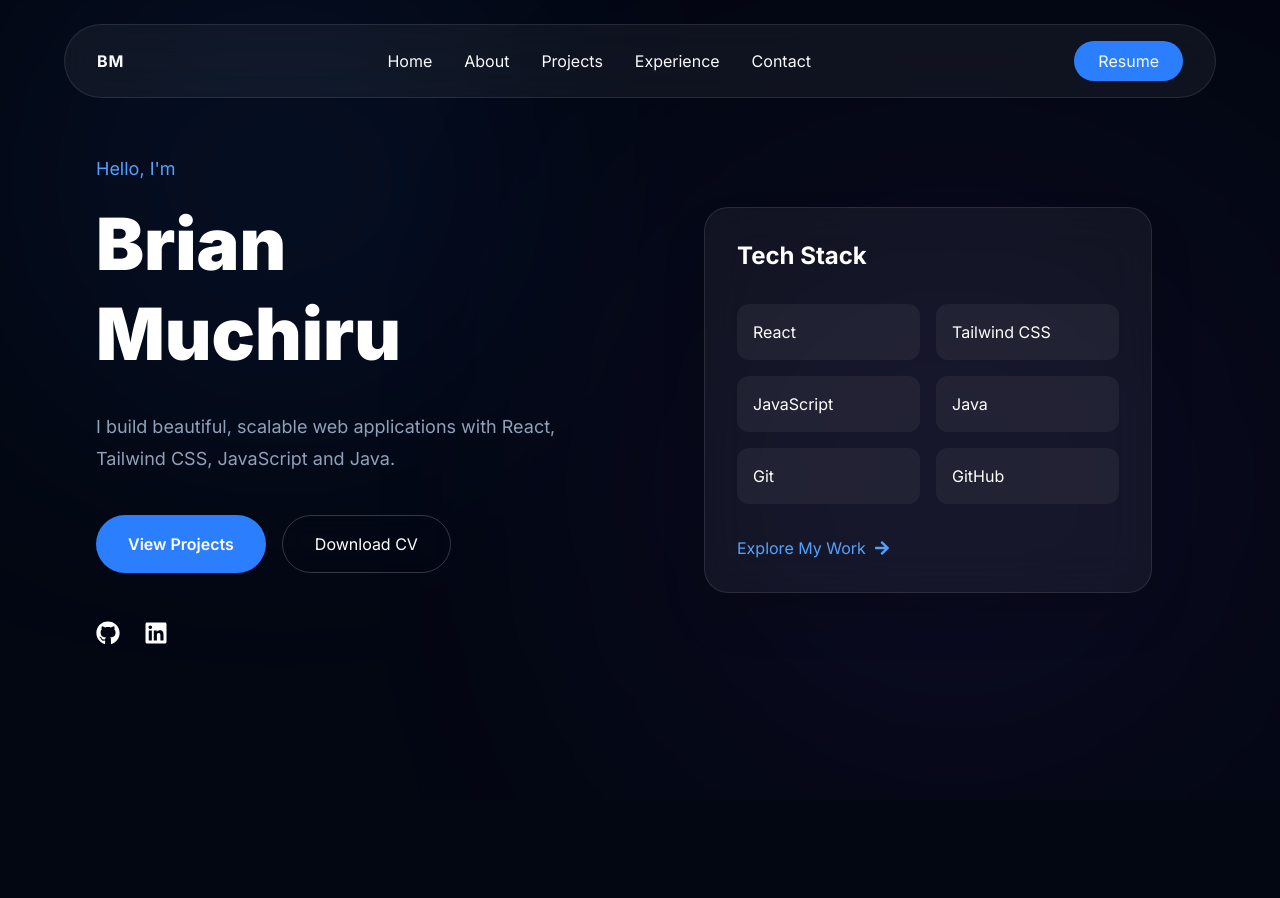
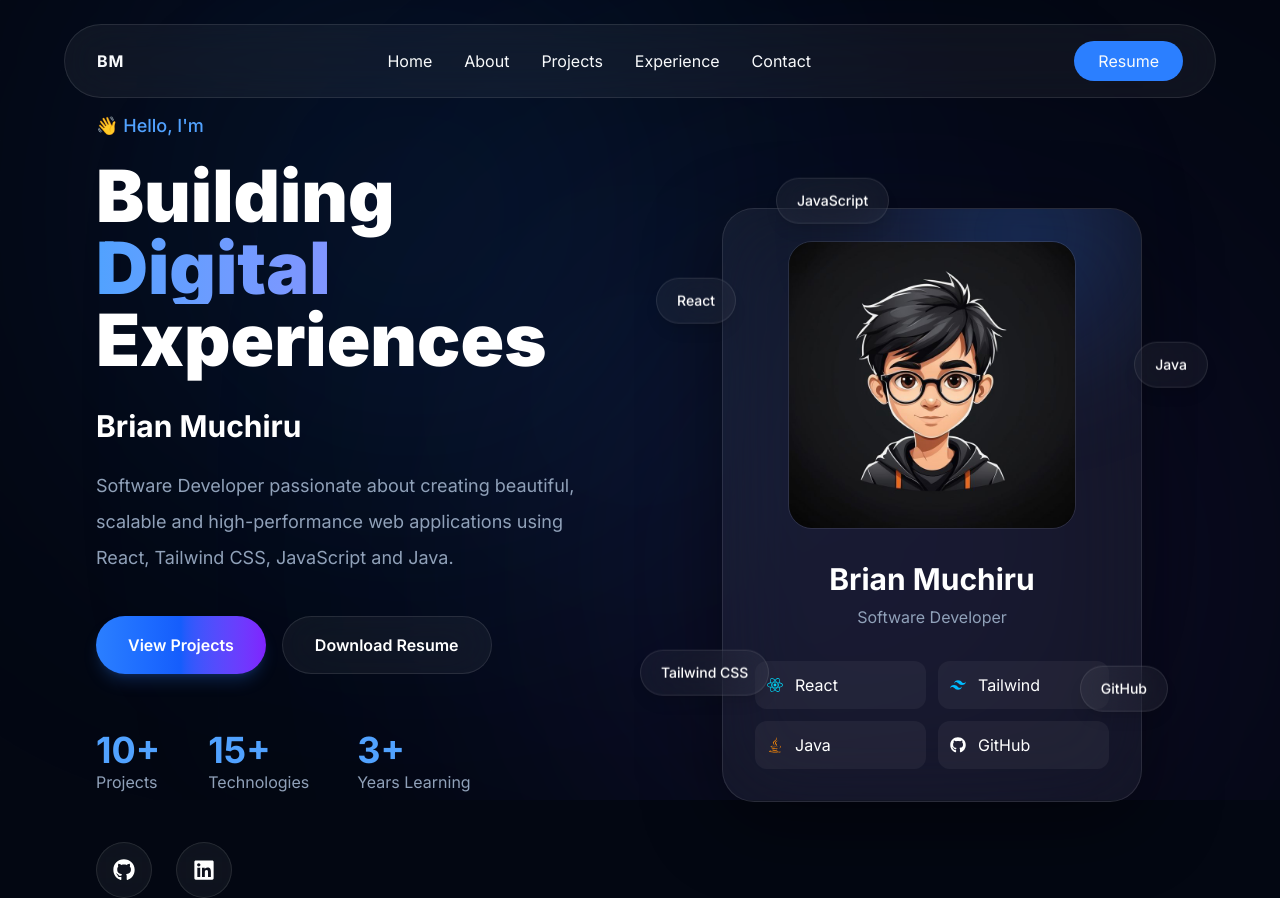
Before and after one commit to BRIAN-pixel275/Brian-Muchiru-Portfolio, a React (Vite) app: page / in a window 1280 px wide. Before the commit the page ends 800 px from the top, so only its background shows below. Built offline with nearby package versions, Linux system fonts and the light colour scheme.

Commit message:
feat: add FloatingBadge and ProfileCard components
- Introduced FloatingBadge component with animation using framer-motion.
- Created ProfileCard component showcasing a profile image and skills with icons.

```diff
--- a/src/components/layout/Background.jsx
+++ b/src/components/layout/Background.jsx
@@ -3,31 +3,83 @@
 const Background = () => {
   return (
     <div className="fixed inset-0 -z-10 overflow-hidden">
-      <motion.div
-        animate={{
-          x: [0, 80, 0],
-          y: [0, -60, 0],
-        }}
-        transition={{
-          duration: 12,
-          repeat: Infinity,
-          repeatType: "mirror",
-        }}
-        className="absolute left-10 top-20 h-80 w-80 rounded-full bg-blue-500/20 blur-[150px]"
+
+      {/* Grid */}
+
+      <div
+        className="
+        absolute
+        inset-0
+        opacity-[0.04]
+        bg-[linear-gradient(rgba(255,255,255,.1)_1px,transparent_1px),linear-gradient(90deg,rgba(255,255,255,.1)_1px,transparent_1px)]
+        bg-[size:70px_70px]
+      "
       />
 
       <motion.div
         animate={{
-          x: [0, -60, 0],
-          y: [0, 60, 0],
+          x: [0, 120, 0],
+          y: [0, -60, 0],
         }}
         transition={{
+          repeat: Infinity,
           duration: 15,
+        }}
+        className="
+          absolute
+          left-20
+          top-10
+          h-[450px]
+          w-[450px]
+          rounded-full
+          bg-blue-500/20
+          blur-[180px]
+        "
+      />
+
+      <motion.div
+        animate={{
+          x: [0, -120, 0],
+          y: [0, 70, 0],
+        }}
+        transition={{
           repeat: Infinity,
-          repeatType: "mirror",
+          duration: 18,
         }}
-        className="absolute right-20 top-60 h-96 w-96 rounded-full bg-violet-500/20 blur-[180px]"
+        className="
+          absolute
+          right-10
+          bottom-10
+          h-[500px]
+          w-[500px]
+          rounded-full
+          bg-violet-500/20
+          blur-[200px]
+        "
       />
+
+      <motion.div
+        animate={{
+          scale: [1, 1.2, 1],
+        }}
+        transition={{
+          repeat: Infinity,
+          duration: 8,
+        }}
+        className="
+          absolute
+          left-1/2
+          top-1/2
+          h-[350px]
+          w-[350px]
+          -translate-x-1/2
+          -translate-y-1/2
+          rounded-full
+          bg-cyan-500/10
+          blur-[180px]
+        "
+      />
+
     </div>
   );
 };
--- a/src/components/sections/Hero.jsx
+++ b/src/components/sections/Hero.jsx
@@ -1,101 +1,150 @@
 import { motion } from "framer-motion";
-import { FaGithub, FaLinkedin, FaArrowRight } from "react-icons/fa";
-import GlassCard from "../ui/GlassCard";
+import { FaGithub, FaLinkedin } from "react-icons/fa";
+
+import Button from "../ui/Button";
+import ProfileCard from "../ui/ProfileCard";
+import FloatingBadge from "../ui/FloatingBadge";
 
 const Hero = () => {
   return (
     <section
       id="home"
-      className="relative flex min-h-screen items-center overflow-hidden px-6 lg:px-24"
+      className="relative flex min-h-screen items-center overflow-hidden px-6 pt-28 lg:px-24"
     >
-      <div className="mx-auto grid max-w-7xl grid-cols-1 items-center gap-16 lg:grid-cols-2">
-
-        {/* Left Side */}
+      <div className="mx-auto grid max-w-7xl grid-cols-1 items-center gap-20 lg:grid-cols-2">
+        {/* LEFT SIDE */}
         <motion.div
           initial={{ opacity: 0, x: -80 }}
           animate={{ opacity: 1, x: 0 }}
           transition={{ duration: 0.8 }}
         >
-          <p className="mb-4 text-lg text-blue-400">
-            Hello, I'm
+          <p className="text-lg font-medium text-blue-400">
+            👋 Hello, I'm
           </p>
 
-          <h1 className="text-6xl font-black leading-tight lg:text-7xl">
-            Brian
-            <br />
-            Muchiru
+          <h1 className="mt-5 text-6xl font-black leading-none lg:text-7xl">
+            Building
+            <span className="block bg-gradient-to-r from-blue-400 to-violet-400 bg-clip-text text-transparent">
+              Digital
+            </span>
+            Experiences
           </h1>
 
-          <p className="mt-8 max-w-xl text-lg leading-8 text-slate-400">
-            I build beautiful, scalable web applications with
-            React, Tailwind CSS, JavaScript and Java.
+          <h2 className="mt-8 text-3xl font-bold">
+            Brian Muchiru
+          </h2>
+
+          <p className="mt-6 max-w-xl text-lg leading-9 text-slate-400">
+            Software Developer passionate about creating
+            beautiful, scalable and high-performance web
+            applications using React, Tailwind CSS,
+            JavaScript and Java.
           </p>
 
-          <div className="mt-10 flex gap-4">
-            <button className="rounded-full bg-blue-500 px-8 py-4 font-semibold transition hover:scale-105 hover:bg-blue-400">
+          {/* Buttons */}
+
+          <div className="mt-10 flex flex-wrap gap-4">
+            <Button>
               View Projects
-            </button>
+            </Button>
 
-            <button className="rounded-full border border-white/20 px-8 py-4 backdrop-blur-md transition hover:bg-white/10">
-              Download CV
-            </button>
+            <Button primary={false}>
+              Download Resume
+            </Button>
           </div>
 
-          <div className="mt-12 flex gap-6 text-2xl">
-            <FaGithub className="cursor-pointer transition hover:text-blue-400" />
-            <FaLinkedin className="cursor-pointer transition hover:text-blue-400" />
+          {/* Stats */}
+
+          <div className="mt-14 flex gap-12">
+            <div>
+              <h3 className="text-4xl font-bold text-blue-400">
+                10+
+              </h3>
+
+              <p className="text-slate-400">
+                Projects
+              </p>
+            </div>
+
+            <div>
+              <h3 className="text-4xl font-bold text-blue-400">
+                15+
+              </h3>
+
+              <p className="text-slate-400">
+                Technologies
+              </p>
+            </div>
+
+            <div>
+              <h3 className="text-4xl font-bold text-blue-400">
+                3+
+              </h3>
+
+              <p className="text-slate-400">
+                Years Learning
+              </p>
+            </div>
+          </div>
+
+          {/* Social Icons */}
+
+          <div className="mt-12 flex gap-6">
+            <a
+              href="https://github.com/"
+              target="_blank"
+              rel="noreferrer"
+              className="rounded-full border border-white/10 bg-white/5 p-4 backdrop-blur-xl transition hover:-translate-y-1 hover:bg-blue-500"
+            >
+              <FaGithub size={22} />
+            </a>
+
+            <a
+              href="https://linkedin.com/"
+              target="_blank"
+              rel="noreferrer"
+              className="rounded-full border border-white/10 bg-white/5 p-4 backdrop-blur-xl transition hover:-translate-y-1 hover:bg-blue-500"
+            >
+              <FaLinkedin size={22} />
+            </a>
           </div>
         </motion.div>
 
-        {/* Right Side */}
+        {/* RIGHT SIDE */}
+
         <motion.div
-          initial={{ opacity: 0, y: 80 }}
-          animate={{ opacity: 1, y: 0 }}
+          initial={{ opacity: 0, x: 80 }}
+          animate={{ opacity: 1, x: 0 }}
           transition={{ duration: 1 }}
           className="relative flex justify-center"
         >
-          <GlassCard className="w-full max-w-md p-8">
+          <ProfileCard />
 
-            <h3 className="mb-8 text-2xl font-bold">
-              Tech Stack
-            </h3>
+          <FloatingBadge
+            title="React"
+            className="-left-6 top-20"
+          />
 
-            <div className="grid grid-cols-2 gap-4">
+          <FloatingBadge
+            title="Tailwind CSS"
+            className="-left-10 bottom-24"
+          />
 
-              <div className="rounded-xl bg-white/5 p-4">
-                React
-              </div>
+          <FloatingBadge
+            title="Java"
+            className="-right-6 top-36"
+          />
 
-              <div className="rounded-xl bg-white/5 p-4">
-                Tailwind CSS
-              </div>
+          <FloatingBadge
+            title="GitHub"
+            className="right-4 bottom-20"
+          />
 
-              <div className="rounded-xl bg-white/5 p-4">
-                JavaScript
-              </div>
-
-              <div className="rounded-xl bg-white/5 p-4">
-                Java
-              </div>
-
-              <div className="rounded-xl bg-white/5 p-4">
-                Git
-              </div>
-
-              <div className="rounded-xl bg-white/5 p-4">
-                GitHub
-              </div>
-
-            </div>
-
-            <button className="mt-8 flex items-center gap-2 text-blue-400">
-              Explore My Work
-              <FaArrowRight />
-            </button>
-
-          </GlassCard>
+          <FloatingBadge
+            title="JavaScript"
+            className="left-24 -top-5"
+          />
         </motion.div>
-
       </div>
     </section>
   );
--- a/src/components/ui/Button.jsx
+++ b/src/components/ui/Button.jsx
@@ -1,11 +1,27 @@
-const Button = ({ children, primary = true }) => {
+const Button = ({
+  children,
+  primary = true,
+  onClick,
+}) => {
   return (
     <button
-      className={
-        primary
-          ? "rounded-full bg-gradient-to-r from-blue-500 to-violet-500 px-7 py-3 font-semibold transition duration-300 hover:scale-105 hover:shadow-lg hover:shadow-blue-500/30"
-          : "rounded-full border border-white/10 bg-white/5 px-7 py-3 backdrop-blur-xl transition duration-300 hover:bg-white/10"
-      }
+      onClick={onClick}
+      className={`
+        group
+        relative
+        overflow-hidden
+        rounded-full
+        px-8
+        py-4
+        font-semibold
+        transition-all
+        duration-300
+        ${
+          primary
+            ? "bg-gradient-to-r from-blue-500 via-blue-600 to-violet-600 text-white shadow-lg shadow-blue-500/20 hover:scale-105 hover:shadow-blue-500/40"
+            : "border border-white/10 bg-white/5 text-white backdrop-blur-xl hover:bg-white/10 hover:border-blue-400/30"
+        }
+      `}
     >
       {children}
     </button>
--- /dev/null
+++ b/src/components/ui/FloatingBadge.jsx
@@ -0,0 +1,37 @@
+import { motion } from "framer-motion";
+
+const FloatingBadge = ({
+  title,
+  className,
+}) => {
+  return (
+    <motion.div
+      animate={{
+        y: [0, -12, 0],
+      }}
+      transition={{
+        duration: 4,
+        repeat: Infinity,
+        ease: "easeInOut",
+      }}
+      className={`
+        absolute
+        rounded-full
+        border
+        border-white/10
+        bg-white/5
+        px-5
+        py-3
+        backdrop-blur-xl
+        text-sm
+        font-medium
+        shadow-lg
+        ${className}
+      `}
+    >
+      {title}
+    </motion.div>
+  );
+};
+
+export default FloatingBadge;
--- a/src/components/ui/GlassCard.jsx
+++ b/src/components/ui/GlassCard.jsx
@@ -2,12 +2,12 @@
   return (
     <div
       className={`
-        rounded-3xl
+        rounded-[32px]
         border
         border-white/10
-        bg-white/5
-        backdrop-blur-xl
-        shadow-2xl
+        bg-white/[0.05]
+        backdrop-blur-2xl
+        shadow-[0_20px_80px_rgba(0,0,0,0.45)]
         ${className}
       `}
     >
--- /dev/null
+++ b/src/components/ui/ProfileCard.jsx
@@ -0,0 +1,88 @@
+import GlassCard from "./GlassCard";
+import profile from "../../assets/images/profile.png";
+
+import {
+  FaReact,
+  FaJava,
+  FaGithub,
+} from "react-icons/fa";
+
+import {
+  SiTailwindcss,
+} from "react-icons/si";
+
+const ProfileCard = () => {
+  return (
+    <GlassCard className="relative w-[420px] overflow-hidden p-8">
+
+      {/* Background Glow */}
+
+      <div className="absolute -top-24 right-0 h-60 w-60 rounded-full bg-blue-500/20 blur-3xl" />
+
+      <div className="relative z-10">
+
+        <div className="flex justify-center">
+
+          <img
+            src={profile}
+            alt="Brian Muchiru"
+            className="h-72 w-72 rounded-3xl object-cover border border-white/10"
+          />
+
+        </div>
+
+        <div className="mt-8 text-center">
+
+          <h2 className="text-3xl font-bold">
+            Brian Muchiru
+          </h2>
+
+          <p className="mt-2 text-slate-400">
+            Software Developer
+          </p>
+
+        </div>
+
+        <div className="mt-8 grid grid-cols-2 gap-3">
+
+          <div className="flex items-center gap-3 rounded-xl bg-white/5 p-3">
+
+            <FaReact className="text-cyan-400" />
+
+            React
+
+          </div>
+
+          <div className="flex items-center gap-3 rounded-xl bg-white/5 p-3">
+
+            <SiTailwindcss className="text-sky-400" />
+
+            Tailwind
+
+          </div>
+
+          <div className="flex items-center gap-3 rounded-xl bg-white/5 p-3">
+
+            <FaJava className="text-orange-400" />
+
+            Java
+
+          </div>
+
+          <div className="flex items-center gap-3 rounded-xl bg-white/5 p-3">
+
+            <FaGithub />
+
+            GitHub
+
+          </div>
+
+        </div>
+
+      </div>
+
+    </GlassCard>
+  );
+};
+
+export default ProfileCard;
```
Also changed, not shown: src/assets/images/profile.png (renamed from src/assets/images/profile.jpeg).
